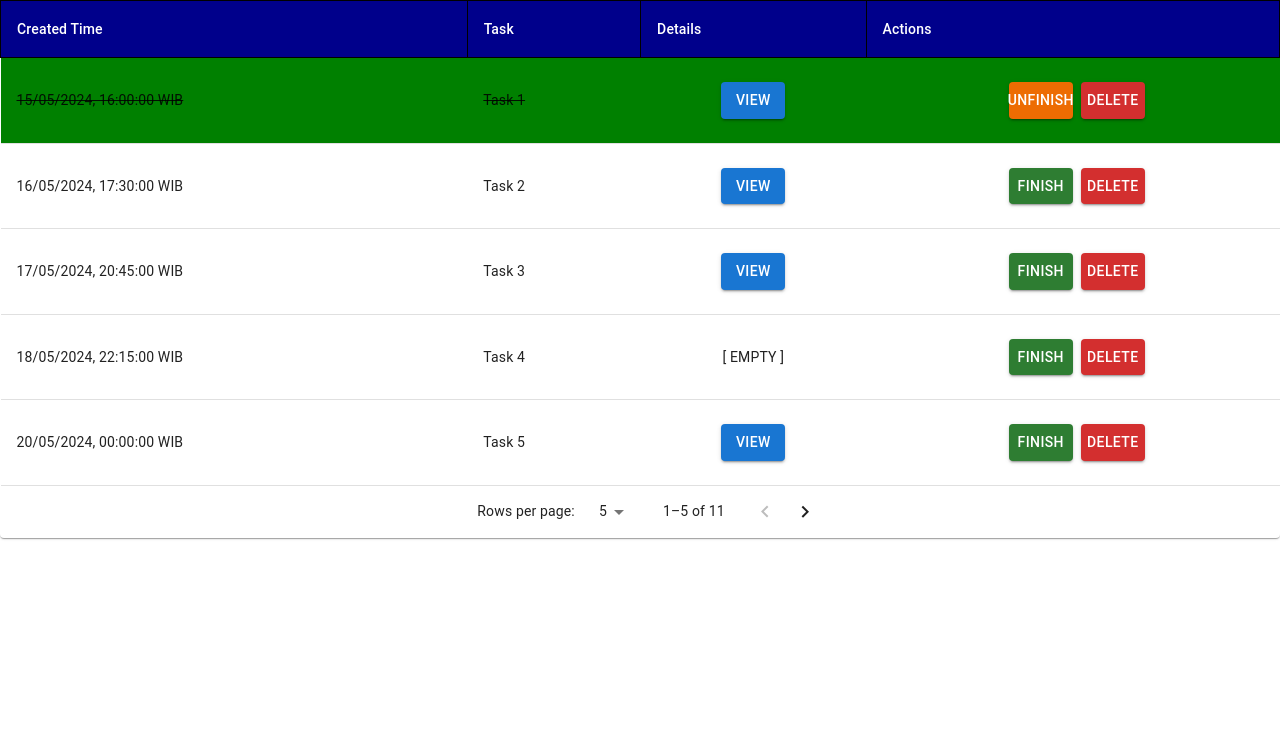
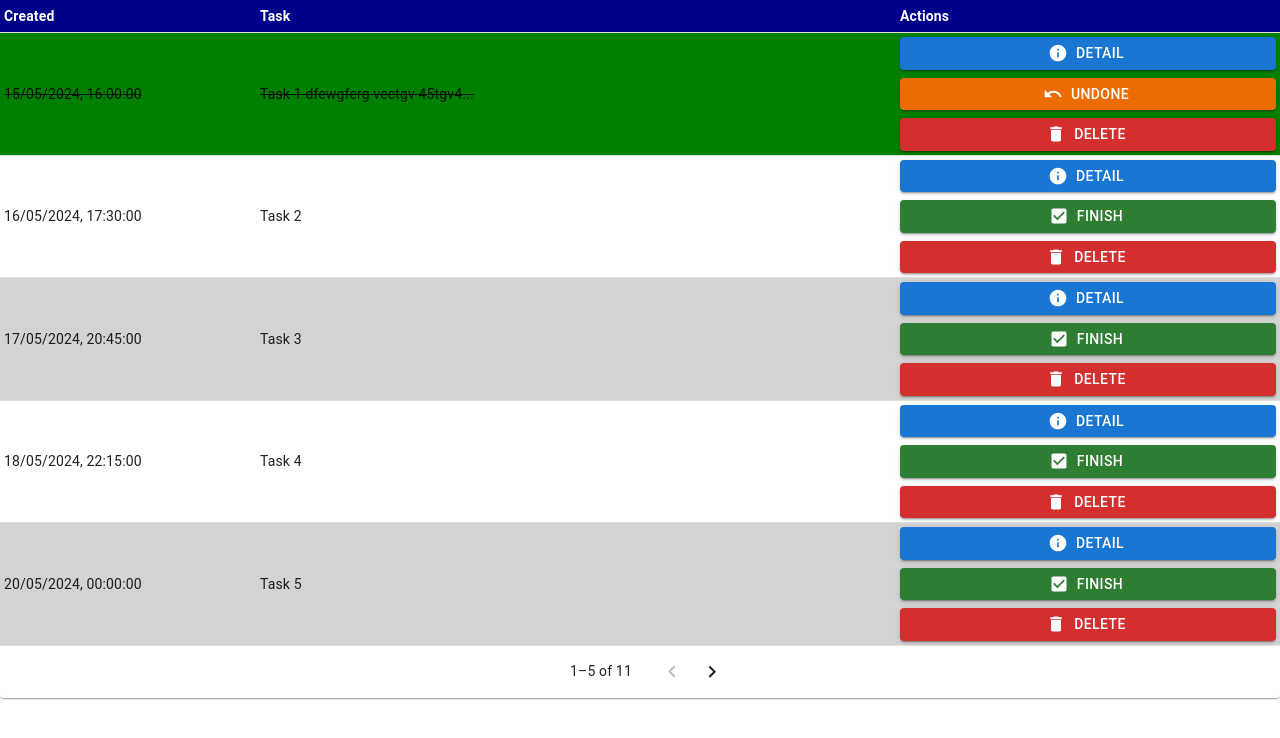
Before and after one commit to The-Aldi-Tri/to-do_app_client, a React (Create React App) app: page / in a window 1280 px wide. Shown: the top 738 px of the page. Built offline with nearby package versions, Linux system fonts and the light colour scheme.

Commit message:
Add icon in buttons and tidying some code

```diff
--- a/src/App.js
+++ b/src/App.js
@@ -1,23 +1,8 @@
 import "./App.css";
-import BasicTable from "./components/Table";
-import TodoForm from "./components/TodoForm";
-import TodoList from "./components/TodoList";
+import MuiTable from "./components/MuiTable";
 
 const App = () => {
-  return (
-    // <div
-    //   style={{
-    //     display: "flex",
-    //     flexDirection: "column",
-    //     alignItems: "center",
-    //     justifyContent: "center",
-    //   }}
-    // >
-    //   <TodoForm />
-    //   <TodoList />
-    // </div>
-    <BasicTable />
-  );
+  return <MuiTable />;
 };
 
 export default App;
--- a/src/components/DummyData.js
+++ b/src/components/DummyData.js
@@ -1,6 +1,6 @@
 import { nanoid } from "nanoid";
 function convertWIB(date) {
-  return date.toLocaleString("en-GB", { timeZone: "Asia/Jakarta" }) + " WIB";
+  return date.toLocaleString("en-GB", { timeZone: "Asia/Jakarta" });
 }
 
 function createData(task, details, time, finished = false, id = nanoid(10)) {
@@ -14,11 +14,20 @@ function createData(task, details, time, finished = false, id = nanoid(10)) {
 }
 
 const rows = [
-  createData("Task 1", "No Description", new Date("2024-05-15T09:00:00"), true), // Empty description
-  createData("Task 2", "A short description", new Date("2024-05-16T10:30:00")), // Short description
+  createData(
+    "Task 1 dfewgferg vectgv 45tgv4h gfgdgdgd vb5y45bb yryre4r6 5hjv57vh56",
+    "No Description",
+    new Date("2024-05-15T09:00:00"),
+    true
+  ), // Empty description
+  createData(
+    "Task 2",
+    "A short description eerfwewe",
+    new Date("2024-05-16T10:30:00")
+  ), // Short description
   createData(
     "Task 3",
-    "A longer description for Task 3 Lorem ipsum dolor sit amet, consectetur adipiscing elit.",
+    "A longer description for Task 3 Lorrgegre rger gr eghrhth rghrghbbrbh ht ht th ht ht hrhem ipsum dolor sit amet, consectetur adipiscing elit.A longer description for Task 3 Lorrgegre rger gr eghrhth rghrghbbrbh ht ht th ht ht hrhem ipsum dolor sit amet, consectetur adipiscing elit.A longer description for Task 3 Lorrgegre rger gr eghrhth rghrghbbrbh ht ht th ht ht hrhem ipsum dolor sit amet, consectetur adipiscing elit.",
     new Date("2024-05-17T13:45:00")
   ), // Longer description
   createData("Task 4", "", new Date("2024-05-18T15:15:00")), // Empty description
--- a/src/components/Table.js
+++ b/src/components/MuiTable.js
@@ -1,22 +1,24 @@
 import React, { useState } from "react";
-import Table from "@mui/material/Table";
-import TableBody from "@mui/material/TableBody";
-import TableCell from "@mui/material/TableCell";
-import TableContainer from "@mui/material/TableContainer";
-import TableHead from "@mui/material/TableHead";
-import TableRow from "@mui/material/TableRow";
 import Paper from "@mui/material/Paper";
-import TablePagination from "@mui/material/TablePagination";
+import {
+  TableContainer,
+  Table,
+  TableHead,
+  TableBody,
+  TableRow,
+  TableCell,
+  TablePagination,
+} from "@mui/material";
 import Button from "@mui/material/Button";
 import Modal from "@mui/material/Modal";
 import Typography from "@mui/material/Typography";
-import Dialog from "@mui/material/Dialog";
-import DialogTitle from "@mui/material/DialogTitle";
-import DialogActions from "@mui/material/DialogActions";
+import { Dialog, DialogTitle, DialogActions } from "@mui/material";
+import Stack from "@mui/material/Stack";
+import { Delete, CheckBox, Info, Undo } from "@mui/icons-material";
 
 import rows from "./DummyData"; // Import Dummy Data
 
-export default function BasicTable() {
+export default function MuiTable() {
   // For Table
   const [data, setData] = useState(rows);
 
@@ -38,6 +40,9 @@ export default function BasicTable() {
   // For Table Pagination
   const [page, setPage] = useState(0);
   const [rowsPerPage, setRowsPerPage] = useState(5);
+
+  const emptyRows =
+    page > 0 ? Math.max(0, (1 + page) * rowsPerPage - rows.length) : 0;
 
   const handleChangePage = (event, newPage) => {
     setPage(newPage);
@@ -72,72 +77,88 @@ export default function BasicTable() {
     setOpenDialog(false);
   };
 
+  // Styling
+  const tableHeadSx = { color: "white", fontWeight: "bold", p: 0.5 };
+  const actionsButtonSx = { p: 0.5 };
+
   return (
     <Paper>
       <TableContainer>
         <Table aria-label="Task table">
-          <TableHead sx={{ bgcolor: "darkblue" }}>
+          <TableHead
+            sx={{
+              backgroundColor: "darkblue",
+              position: "sticky",
+              top: 0,
+              zIndex: 3,
+            }}
+          >
             <TableRow>
-              <TableCell sx={{ color: "white", border: "1px solid black" }}>
-                Created Time
-              </TableCell>
-              <TableCell sx={{ color: "white", border: "1px solid black" }}>
-                Task
-              </TableCell>
-              <TableCell sx={{ color: "white", border: "1px solid black" }}>
-                Details
-              </TableCell>
-              <TableCell sx={{ color: "white", border: "1px solid black" }}>
-                Actions
-              </TableCell>
+              <TableCell sx={tableHeadSx}>Created</TableCell>
+              <TableCell sx={tableHeadSx}>Task</TableCell>
+              <TableCell sx={tableHeadSx}>Actions</TableCell>
             </TableRow>
           </TableHead>
           <TableBody>
             {(rowsPerPage > 0
               ? data.slice(page * rowsPerPage, page * rowsPerPage + rowsPerPage)
               : data
-            ).map((row) => (
+            ).map((row, index) => (
               <TableRow
                 key={row.id}
-                style={{
-                  textDecoration: row.finished ? "line-through" : "none",
-                  backgroundColor: row.finished ? "green" : "white",
+                sx={{
+                  backgroundColor: row.finished
+                    ? "green"
+                    : index % 2 === 0
+                    ? "lightgrey"
+                    : "white",
                 }}
               >
-                <TableCell>{row.time}</TableCell>
-                <TableCell>{row.task}</TableCell>
                 <TableCell
                   sx={{
-                    textAlign: "center",
+                    textDecoration: row.finished ? "line-through" : "none",
+                    p: 0.5,
+                    width: "20%",
                   }}
                 >
-                  {row.details ? (
+                  {row.time}
+                </TableCell>
+                <TableCell
+                  sx={{
+                    textDecoration: row.finished ? "line-through" : "none",
+                    p: 0.5,
+                    width: "50%",
+                  }}
+                >
+                  {row.task.length < 30
+                    ? row.task
+                    : row.task.slice(0, 30) + "..."}
+                </TableCell>
+                <TableCell
+                  sx={{
+                    p: 0.5,
+                    width: "30%",
+                  }}
+                >
+                  <Stack direction="column" spacing={1}>
                     <Button
                       variant="contained"
                       color="primary"
+                      sx={actionsButtonSx}
+                      startIcon={<Info />}
                       onClick={() => {
                         setSelectedRow(row);
                         handleOpenModal();
                       }}
-                      sx={{ maxWidth: "20px" }}
                     >
-                      VIEW
+                      Detail
                     </Button>
-                  ) : (
-                    "[ EMPTY ]"
-                  )}
-                </TableCell>
-                <TableCell
-                  sx={{
-                    textAlign: "center",
-                  }}
-                >
-                  <div sx={{ display: "flex" }}>
                     {!row.finished ? (
                       <Button
                         variant="contained"
                         color="success"
-                        sx={{ margin: 1, width: "45%", maxWidth: "20px" }}
+                        sx={actionsButtonSx}
+                        startIcon={<CheckBox />}
                         onClick={() => handleFinishButton(row.id)}
                       >
                         Finish
@@ -146,16 +167,18 @@ export default function BasicTable() {
                       <Button
                         variant="contained"
                         color="warning"
-                        sx={{ margin: 1, width: "45%", maxWidth: "20px" }}
+                        sx={actionsButtonSx}
+                        startIcon={<Undo />}
                         onClick={() => handleFinishButton(row.id)}
                       >
-                        Unfinish
+                        Undone
                       </Button>
                     )}
                     <Button
                       variant="contained"
                       color="error"
-                      sx={{ margin: "0 1 1 0", width: "45%", maxWidth: "20px" }}
+                      sx={actionsButtonSx}
+                      startIcon={<Delete />}
                       onClick={() => {
                         setSelectedRow(row);
                         handleOpenDialog(row);
@@ -163,10 +186,15 @@ export default function BasicTable() {
                     >
                       Delete
                     </Button>
-                  </div>
+                  </Stack>
                 </TableCell>
               </TableRow>
             ))}
+            {emptyRows > 0 && (
+              <TableRow sx={{ height: 100 * emptyRows }}>
+                <TableCell colSpan={3} />
+              </TableRow>
+            )}
           </TableBody>
         </Table>
       </TableContainer>
@@ -176,48 +204,45 @@ export default function BasicTable() {
         page={page}
         onPageChange={handleChangePage}
         rowsPerPage={rowsPerPage}
-        rowsPerPageOptions={[5, 10]}
+        rowsPerPageOptions={[]} // Add number to activate rows per page options
         onRowsPerPageChange={handleChangeRowsPerPage}
-        sx={{ display: "flex", justifyContent: "center" }}
+        sx={{
+          display: "flex",
+          justifyContent: "center",
+        }}
       />
       <Modal open={openModal} onClose={handleCloseModal}>
         <Paper
           sx={{
+            position: "absolute",
+            top: "50%",
+            left: "50%",
+            transform: "translate(-50%, -50%)",
+            display: "flex",
+            flexDirection: "column",
             p: 1,
             minWidth: 300,
             maxWidth: 600,
             minHeight: 200,
             maxHeight: 400,
-            display: "flex",
-            flexDirection: "column",
-            position: "absolute",
-            top: "50%",
-            left: "50%",
-            transform: "translate(-50%, -50%)",
           }}
         >
           <Typography
             sx={{
-              borderBottom: "1px solid",
-              minHeight: 50,
-              maxHeight: 100,
               display: "flex",
               alignItems: "center",
-              p: 1,
               textAlign: "justify",
+              p: 0.5,
+              borderBottom: "1px solid",
             }}
           >
             {selectedRow.task ? selectedRow.task : ""}
           </Typography>
           <Typography
             sx={{
-              borderBottom: "1px solid",
-              marginBottom: "5px",
-              minHeight: 200,
-              maxHeight: 400,
               display: "flex",
-              p: 1,
               textAlign: "justify",
+              p: 0.5,
             }}
           >
             {selectedRow.details ? selectedRow.details : ""}
@@ -226,6 +251,7 @@ export default function BasicTable() {
             variant="contained"
             color="secondary"
             onClick={handleCloseModal}
+            sx={{ marginTop: "auto" }}
           >
             CLOSE
           </Button>
```
